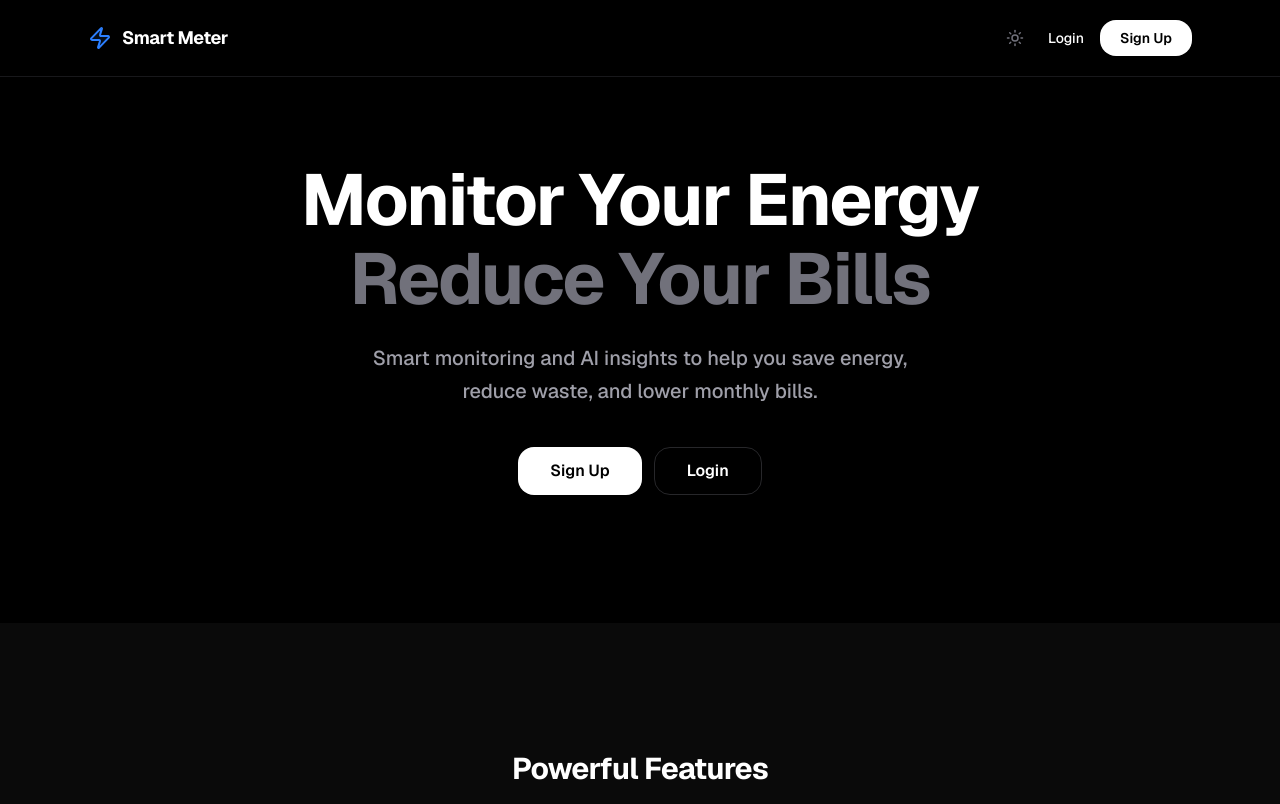
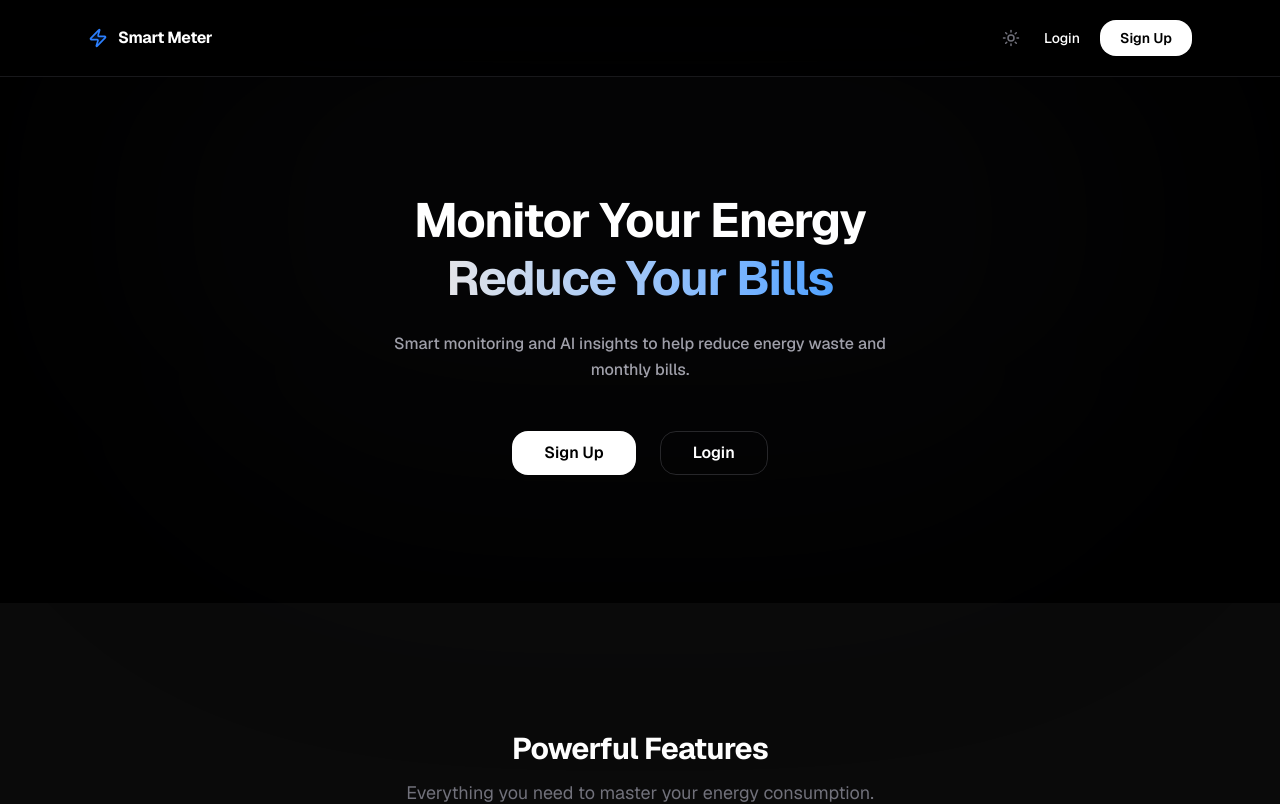
Before and after one commit to himasri-kamepally/Smart-Energy-Meter-4, a Next.js app: page / in a window 1280 px wide. Shown: the top 804 px of the page. Built offline with nearby package versions, Linux system fonts and the light colour scheme; no server answers.

Commit message:
UI Refinement: Balanced Hero Section typography, subtle gradients, and dark mode radial glow

```diff
--- a/app/page.tsx
+++ b/app/page.tsx
@@ -139,15 +139,22 @@ export default function LandingPage() {
   ]
 
   return (
-    <div className={`min-h-screen transition-all duration-700 ${theme === 'dark' ? 'bg-[#000000] text-white' : 'bg-white text-black'}`}>
+    <div className={`min-h-screen transition-all duration-700 ${theme === 'dark' ? 'bg-black text-white' : 'bg-white text-black'}`}>
+      {/* Background Decor */}
+      {theme === 'dark' && (
+        <div className="fixed inset-0 overflow-hidden pointer-events-none">
+          <div className="absolute top-[-10%] left-1/2 -translate-x-1/2 w-[1000px] h-[600px] bg-zinc-900/20 blur-[120px] rounded-full" />
+        </div>
+      )}
+
       {/* Navigation */}
       <nav
-        className={`fixed top-0 w-full z-50 transition-all ${theme === 'dark' ? 'bg-[#000000]/70 border-zinc-900' : 'bg-white/70 border-slate-100'} border-b backdrop-blur-xl`}
+        className={`fixed top-0 w-full z-50 transition-all ${theme === 'dark' ? 'bg-black/70 border-zinc-900' : 'bg-white/70 border-slate-100'} border-b backdrop-blur-xl`}
       >
         <div className="max-w-6xl mx-auto px-6 py-5 flex items-center justify-between">
           <div className="flex items-center gap-2.5">
-            <Zap className="w-6 h-6 text-blue-500 fill-blue-500/10" />
-            <span className="font-bold text-lg tracking-tight">Smart Meter</span>
+            <Zap className="w-5 h-5 text-blue-500 fill-blue-500/10" />
+            <span className="font-bold text-base tracking-tight">Smart Meter</span>
           </div>
 
           <div className="flex items-center gap-6">
@@ -158,7 +165,7 @@ export default function LandingPage() {
               {theme === 'dark' ? <Sun size={18} /> : <Moon size={18} />}
             </button>
 
-            <div className="flex items-center gap-4">
+            <div className="flex items-center gap-5">
               <Link href="/login" className="text-sm font-medium hover:opacity-70 transition-opacity">Login</Link>
               <Link
                 href="/login"
@@ -176,26 +183,26 @@ export default function LandingPage() {
       </nav>
 
       {/* Hero Section */}
-      <section className="pt-40 pb-32 px-6">
-        <div className="max-w-4xl mx-auto text-center space-y-10">
+      <section className="relative pt-48 pb-32 px-6">
+        <div className="max-w-4xl mx-auto text-center space-y-12">
           <div className="space-y-6 animate-in fade-in duration-1000 slide-in-from-bottom-4">
-            <h1 className="text-5xl sm:text-6xl md:text-7xl font-bold tracking-tight leading-[1.1]">
+            <h1 className="text-3xl sm:text-4xl md:text-5xl font-bold tracking-tight leading-[1.2]">
               Monitor Your Energy<br />
-              <span className={theme === 'dark' ? 'text-zinc-500' : 'text-slate-400'}>
+              <span className={theme === 'dark' ? 'bg-gradient-to-r from-zinc-200 to-blue-400 bg-clip-text text-transparent' : 'text-blue-600'}>
                 Reduce Your Bills
               </span>
             </h1>
             <p
-              className={`max-w-xl mx-auto text-lg md:text-xl font-medium leading-relaxed ${theme === 'dark' ? 'text-zinc-400' : 'text-slate-500'}`}
+              className={`max-w-lg mx-auto text-sm md:text-base font-medium leading-relaxed ${theme === 'dark' ? 'text-zinc-400' : 'text-slate-500'}`}
             >
-              Smart monitoring and AI insights to help you save energy, reduce waste, and lower monthly bills.
+              Smart monitoring and AI insights to help reduce energy waste and monthly bills.
             </p>
           </div>
 
-          <div className="flex flex-col sm:flex-row gap-3 justify-center items-center animate-in fade-in duration-1000 slide-in-from-bottom-6 delay-200">
+          <div className="flex flex-col sm:flex-row gap-6 justify-center items-center animate-in fade-in duration-1000 slide-in-from-bottom-6 delay-200">
             <Link
               href="/login"
-              className={`h-12 px-8 rounded-xl font-semibold flex items-center transition-all hover:scale-[1.02] active:scale-[0.98] ${
+              className={`h-11 px-8 rounded-xl font-semibold flex items-center transition-all hover:scale-[1.02] active:scale-[0.98] ${
                 theme === 'dark' ? 'bg-white text-black' : 'bg-black text-white'
               }`}
             >
@@ -203,7 +210,7 @@ export default function LandingPage() {
             </Link>
             <Link
               href="/login"
-              className={`h-12 px-8 rounded-xl font-semibold flex items-center border transition-all hover:bg-zinc-500/5 ${
+              className={`h-11 px-8 rounded-xl font-semibold flex items-center border transition-all hover:bg-zinc-500/5 ${
                 theme === 'dark' ? 'border-zinc-800 text-white' : 'border-slate-200 text-black'
               }`}
             >
```
